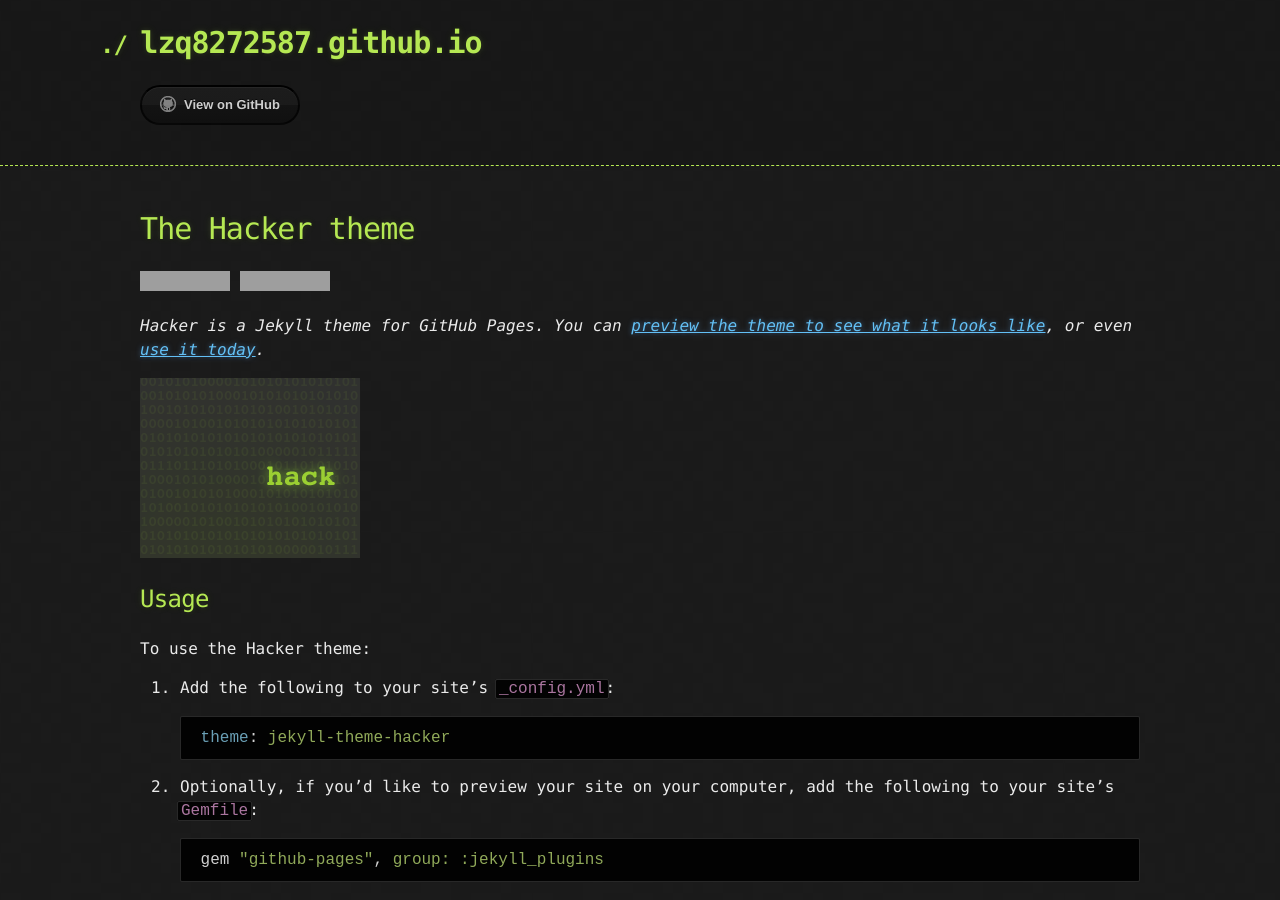
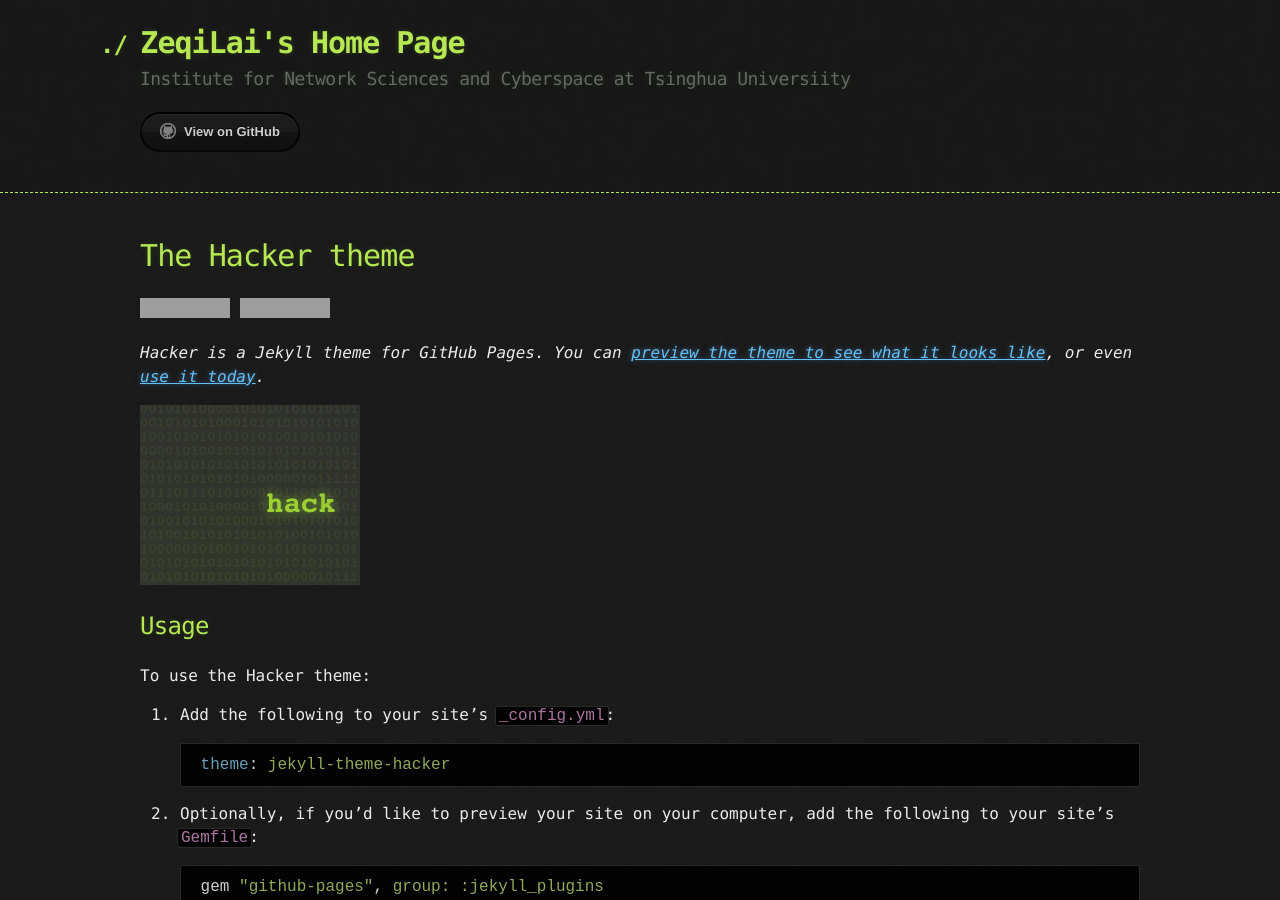
Before and after one commit to lzq8272587/lzq8272587.github.io, a Jekyll site: the page built from README.md, in a window 1280 px wide and 900 px high. Built offline with Jekyll 4.4.1, drawn with Linux system fonts in a browser that asks for light colours; our own code applies the rules of GitHub Pages for plain Markdown files; the repository's description, which GitHub fills in, is left out; grey boxes are pictures that could not be loaded.

Commit message:
Update _config.yml

```diff
--- a/_config.yml
+++ b/_config.yml
@@ -1 +1,3 @@
 theme: jekyll-theme-hacker
+title: ZeqiLai's Home Page
+description: Institute for Network Sciences and Cyberspace at Tsinghua Universiity
```
